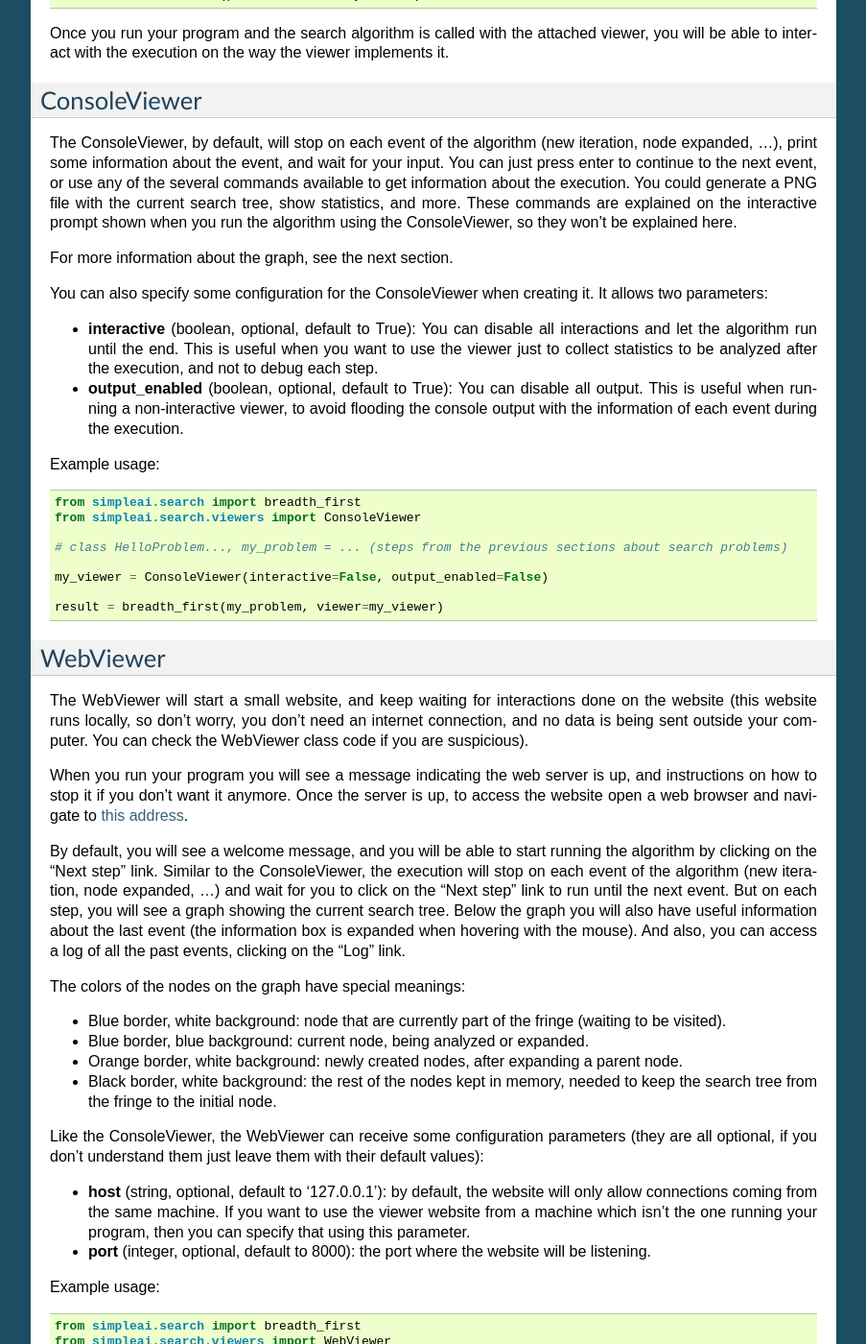
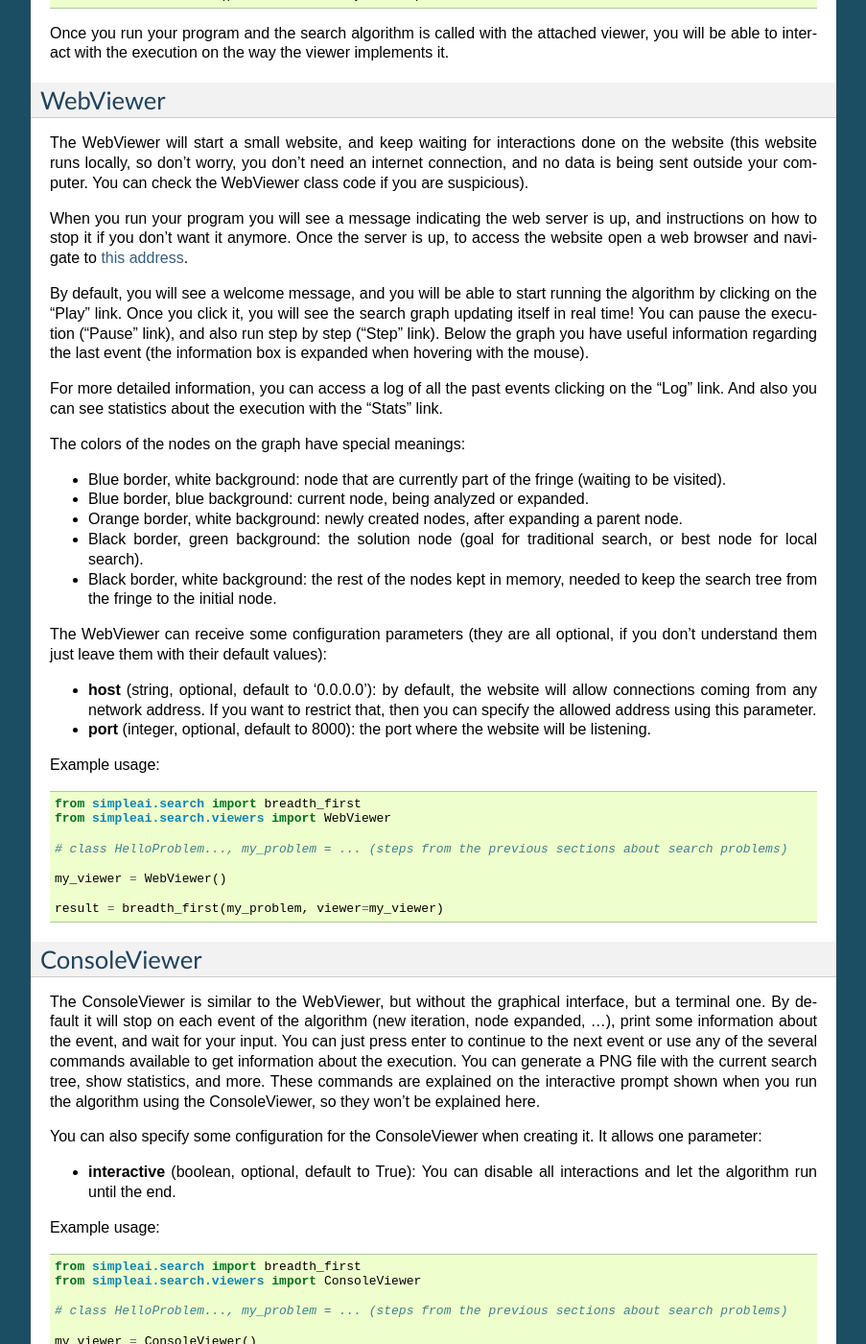
Before and after one commit to simpleai-team/simpleai, a Sphinx documentation site: the page built from docs/search_viewers.rst, in a window 1280 px wide and 1400 px high, scrolled down 1003 px. Shown: the whole window at 96% size, without its empty margins (198-1101 px from the left). Built offline with Sphinx 7.4.7, drawn with Linux system fonts in a browser that asks for light colours; some of the changed text lies outside the part shown.

Commit message:
Updated the docs for the new viewers, and documented the custom viewers creation :)

```diff
--- a/docs/search_viewers.rst
+++ b/docs/search_viewers.rst
@@ -54,46 +54,6 @@
 viewer, you will be able to interact with the execution on the way the viewer
 implements it.
 
-ConsoleViewer
--------------
-
-The ConsoleViewer, by default, will stop on each event of the algorithm (new
-iteration, node expanded, ...), print some information about the event,
-and wait for your input. You can just press enter to continue to the next
-event, or use any of the several commands available to get information about
-the execution. You could generate a PNG file with the current search tree, show
-statistics, and more. These commands are explained on the interactive prompt
-shown when you run the algorithm using the ConsoleViewer, so they won't be
-explained here.
-
-For more information about the graph, see the next section.
-
-You can also specify some configuration for the ConsoleViewer when creating it.
-It allows two parameters:
-
-* **interactive** (boolean, optional, default to True): You can disable all
-  interactions and let the algorithm run until the end. This is useful when you
-  want to use the viewer just to collect statistics to be analyzed after the
-  execution, and not to debug each step.
-* **output_enabled** (boolean, optional, default to True): You can disable all
-  output. This is useful when running a non-interactive viewer, to avoid
-  flooding the console output with the information of each event during the
-  execution.
-
-Example usage:
-
-.. code-block:: python
-
-    from simpleai.search import breadth_first
-    from simpleai.search.viewers import ConsoleViewer
-
-    # class HelloProblem..., my_problem = ... (steps from the previous sections about search problems)
-
-    my_viewer = ConsoleViewer(interactive=False, output_enabled=False)
-
-    result = breadth_first(my_problem, viewer=my_viewer)
-
-
 WebViewer
 ---------
 
@@ -108,14 +68,15 @@
 address <http://localhost:8000/>`_.
 
 By default, you will see a welcome message, and you will be able to start
-running the algorithm by clicking on the "Next step" link. Similar to the
-ConsoleViewer, the execution will stop on each event of the algorithm (new
-iteration, node expanded, ...) and wait for you to click on the "Next step"
-link to run until the next event.  But on each step, you will see a graph
-showing the current search tree. Below the graph you will also have useful
-information about the last event (the information box is expanded when hovering
-with the mouse). And also, you can access a log of all the past events,
-clicking on the "Log" link.
+running the algorithm by clicking on the "Play" link. Once you click it, you
+will see the search graph updating itself in real time! You can pause the
+execution ("Pause" link), and also run step by step ("Step" link). Below the
+graph you have useful information regarding the last event (the information box
+is expanded when hovering with the mouse).
+
+For more detailed information, you can access a log of all the past events
+clicking on the "Log" link. And also you can see statistics about the execution
+with the "Stats" link.
 
 The colors of the nodes on the graph have special meanings:
 
@@ -124,17 +85,17 @@
 * Blue border, blue background: current node, being analyzed or expanded.
 * Orange border, white background: newly created nodes, after expanding a
   parent node.
+* Black border, green background: the solution node (goal for traditional
+  search, or best node for local search).
 * Black border, white background: the rest of the nodes kept in memory, needed
   to keep the search tree from the fringe to the initial node.
 
-Like the ConsoleViewer, the WebViewer can receive some configuration parameters
-(they are all optional, if you don't understand them just leave them with their
-default values):
+The WebViewer can receive some configuration parameters (they are all optional,
+if you don't understand them just leave them with their default values):
 
-* **host** (string, optional, default to '127.0.0.1'): by default, the website
-  will only allow connections coming from the same machine. If you want to use
-  the viewer website from a machine which isn't the one running your program,
-  then you can specify that using this parameter.
+* **host** (string, optional, default to '0.0.0.0'): by default, the website
+  will allow connections coming from any network address. If you want to
+  restrict that, then you can specify the allowed address using this parameter.
 * **port** (integer, optional, default to 8000): the port where the website
   will be listening.
 
@@ -147,25 +108,31 @@
 
     # class HelloProblem..., my_problem = ... (steps from the previous sections about search problems)
 
-    my_viewer = ConsoleViewer(host='0.0.0.0', port=9090)
+    my_viewer = WebViewer()
 
     result = breadth_first(my_problem, viewer=my_viewer)
 
 
-Statistics and Logs
--------------------
+ConsoleViewer
+-------------
 
-After running the algorithm, the viewer (Console or Web) will have some
-interesting statistics and logs, that may be useful to analyze:
+The ConsoleViewer is similar to the WebViewer, but without the graphical
+interface, but a terminal one.  By default it will stop on each event of the
+algorithm (new iteration, node expanded, ...), print some information about the
+event, and wait for your input. You can just press enter to continue to the
+next event or use any of the several commands available to get information
+about the execution. You can generate a PNG file with the current search tree,
+show statistics, and more. These commands are explained on the interactive
+prompt shown when you run the algorithm using the ConsoleViewer, so they won't
+be explained here.
 
-* **max_fringe_size**: the maximum reached size of the fringe.
-* **visited_nodes**: number of nodes that were visited.
-* **events**: a list of all the events ocurred during the algorithm execution.
-  Each event is a tuple with the following structure: (event_name,
-  event_description).
+You can also specify some configuration for the ConsoleViewer when creating it.
+It allows one parameter:
 
-You can access those statistics and logs as attributes of the viewer instance,
-after the algorithm finished, like this:
+* **interactive** (boolean, optional, default to True): You can disable all
+  interactions and let the algorithm run until the end.
+
+Example usage:
 
 .. code-block:: python
 
@@ -174,12 +141,61 @@
 
     # class HelloProblem..., my_problem = ... (steps from the previous sections about search problems)
 
-    my_viewer = ConsoleViewer(interactive=False, output_enabled=False)
+    my_viewer = ConsoleViewer()
 
     result = breadth_first(my_problem, viewer=my_viewer)
 
-    print 'Max fringe size:', my_viewer.max_fringe_size
-    print 'Visited nodes:', my_viewer.visited_nodes
+
+BaseViewer
+----------
+
+This viewer is the base for the other two viewers, and is useful when you just
+want to run the algorithm and collect statics and logs, without any kind of
+interaction. It doesn't have a user interface, and won't stop until the
+algorithm has finished.
+
+Example usage:
+
+.. code-block:: python
+
+    from simpleai.search import breadth_first
+    from simpleai.search.viewers import BaseViewer
+
+    # class HelloProblem..., my_problem = ... (steps from the previous sections about search problems)
+
+    my_viewer = BaseViewer()
+
+    result = breadth_first(my_problem, viewer=my_viewer)
+
+
+Statistics and Logs
+-------------------
+
+After running the algorithm, the viewer (Web, Console or Base) will have some
+interesting statistics and logs, that may be useful to analyze:
+
+* The maximum reached size of the fringe.
+* The number of nodes that were visited.
+* The number of iterations performed.
+* A list of all the events ocurred during the algorithm execution. Each event
+  is a tuple with the following structure: (event_name, event_description).
+
+You can access those statistics and logs as attributes of the viewer instance,
+after the algorithm finished, like this:
+
+.. code-block:: python
+
+    from simpleai.search import breadth_first
+    from simpleai.search.viewers import BaseViewer
+
+    # class HelloProblem..., my_problem = ... (steps from the previous sections about search problems)
+
+    my_viewer = BaseViewer()
+
+    result = breadth_first(my_problem, viewer=my_viewer)
+
+    print 'Stats:'
+    print my_viewer.stats
 
     print 'Events:'
     print my_viewer.events
@@ -188,8 +204,86 @@
 Creating your own execution viewer
 ----------------------------------
 
-You can also create your own execution viewer from scratch, or modifying
-(inheriting) the existing ones. But this is still experimental, and will be
-standarized on the future, so there is no current documentation on this topic.
+You can also create your own execution viewer, for example if you want to debug
+certain specific scenarios, or you want to generate extra statistics not
+included on the current viewers. To do this, you must create a new class
+inheritting from BaseViewer, and define a single method:
 
-Still, you could use the ConsoleViewer as a start point.
+* **event**: this method receives a name and a list of optional parameters
+  called params. It doesn't needs to return anything, but is **really**
+  important that you don't forget to call the original ``event`` method using
+  the ``super`` function.
+
+That method will be called each time the algorithm raises an event. The
+``name`` parameter will receive the event name, and the ``params`` parameter
+will receive a list of extra objects related to the event. These are the
+possible events, and the extra information each one receives on ``params``:
+
++---------------+-------------------------------+----------------------------------+
+| Event name    | Params                        | Description                      |
++===============+===============================+==================================+
+| started       | []                            | Raised every time a new run      |
+|               |                               | is made. For single run          |
+|               |                               | algorithms, will be just one     |
+|               |                               | time. For algorithms with        |
+|               |                               | restarts or multiple runs,       |
+|               |                               | will be one for each run.        |
+|               |                               | Has no extra params.             |
++---------------+-------------------------------+----------------------------------+
+| new_iteration | [fringe]                      | Raised on each new iteration     |
+|               |                               | of the algorithm. The ``fringe`` |
+|               |                               | param will contain the list      |
+|               |                               | of nodes at the fringe when      |
+|               |                               | the iteration begins.            |
++---------------+-------------------------------+----------------------------------+
+| chosen_node   | [node, is_goal]               | Raised each time the             |
+|               |                               | algorithm picks a node from      |
+|               |                               | the fringe to be analyzed.       |
+|               |                               | The ``node`` param contains the  |
+|               |                               | chosen node, and the ``is_goal`` |
+|               |                               | param is a boolean.              |
++---------------+-------------------------------+----------------------------------+
+| expanded      | [nodes, successors]           | Raised each time a node or group |
+|               |                               | of nodes must be expanded (their |
+|               |                               | children are generated and added |
+|               |                               | to the fringe). The ``nodes`` is |
+|               |                               | a list of the expanded nodes,    |
+|               |                               | and the ``successors`` param is  |
+|               |                               | a list of lists, each one being  |
+|               |                               | the list of children of one of   |
+|               |                               | the expanded nodes.              |
++---------------+-------------------------------+----------------------------------+
+| finished      | [fringe, node, solution_type] | Raised when each run of the      |
+|               |                               | algorithm finishes (the same     |
+|               |                               | logic as the started event).     |
+|               |                               | The ``node`` param will          |
+|               |                               | contain the returned node        |
+|               |                               | or None when no solution was     |
+|               |                               | found. The ``solution_type``     |
+|               |                               | is a string describing the       |
+|               |                               | kind of solution returned.       |
++---------------+-------------------------------+----------------------------------+
+
+
+Also, if you need to include code on the initializer of your class
+(``__init__`` method), don't forget to call the original ``__init__`` using the
+``super`` function.
+
+Example of custom viewer:
+
+.. code-block:: python
+
+    from simpleai.search.viewers import BaseViewer
+
+    class MyOwnViewer(BaseViewer):
+        def __init__(self):
+            super(MyOwnViewer, self).__init__()
+            self.stats['iterations_with_lots_of_nodes'] = 0
+
+        def event(self, name, *params):
+            super(MyOwnViewer, self).event(name, *params)
+            if name == 'new_iteration':
+                fringe = params[0]
+                if len(fringe) > 100:
+                    self.stats['iterations_with_lots_of_nodes'] += 1
+                    print 'Wow! an iteration with more than 100 nodes on the fringe!'
```
